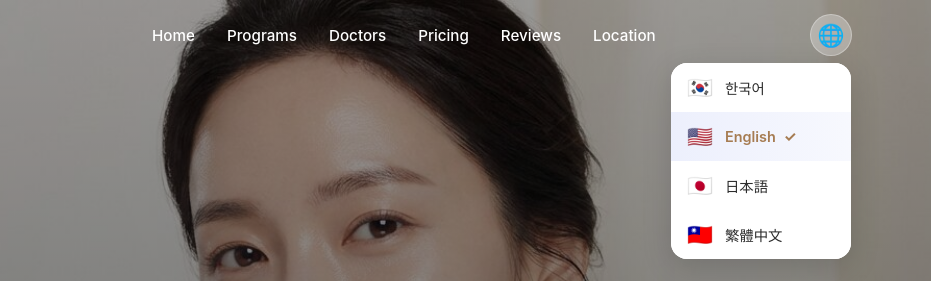
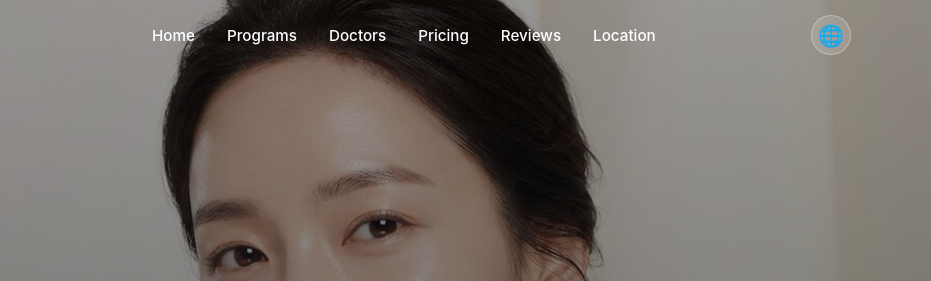
Before and after one commit to paulslife2017-hue/CHUMDAMDIA, a plain HTML site: page index.html in a window 1280 px wide. Both pictures are taken after a click on the button "언어 선택". Shown: the top 281 px of the page, 349-1280 px from the left. Drawn offline with Linux system fonts and the light colour scheme.

Commit message:
fix(lang): Add inline script for immediate language dropdown initialization
- Add inline script at page bottom for immediate execution
- Update script version to force cache refresh
- Keep console logs for debugging
- Ensure click handler is attached before user interaction

```diff
--- a/index.html
+++ b/index.html
@@ -1301,7 +1301,34 @@
     </nav>
 
     <!-- Scripts - Deferred for better performance -->
-    <script src="./assets/js/translations.js?v=2024122703" defer></script>
-    <script src="./assets/js/main.js?v=2024122703" defer></script>
+    <script src="./assets/js/translations.js?v=2024122704" defer></script>
+    <script src="./assets/js/main.js?v=2024122704" defer></script>
+
+    <!-- Inline script for language dropdown - immediate execution -->
+    <script>
+        // 언어 드롭다운 즉시 초기화
+        window.addEventListener('DOMContentLoaded', function() {
+            console.log('🌐 Inline script loading...');
+
+            const langToggle = document.getElementById('langToggle');
+            const langSelector = document.querySelector('.lang-selector');
+
+            if (langToggle && langSelector) {
+                console.log('✅ Elements found!');
+
+                langToggle.addEventListener('click', function(e) {
+                    e.preventDefault();
+                    e.stopPropagation();
+                    console.log('🖱️ Toggle clicked!');
+                    langSelector.classList.toggle('active');
+                    console.log('Active state:', langSelector.classList.contains('active'));
+                });
+
+                console.log('✅ Click handler attached!');
+            } else {
+                console.error('❌ Elements not found!', {langToggle, langSelector});
+            }
+        });
+    </script>
 </body>
 </html>
```
